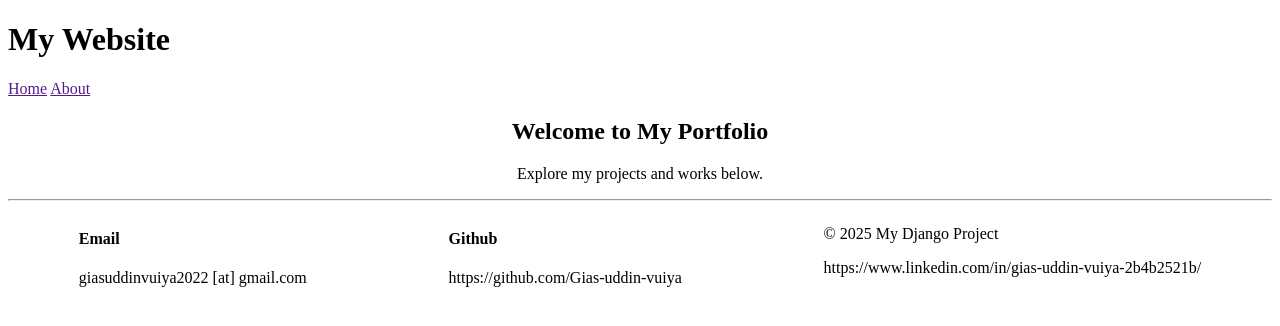
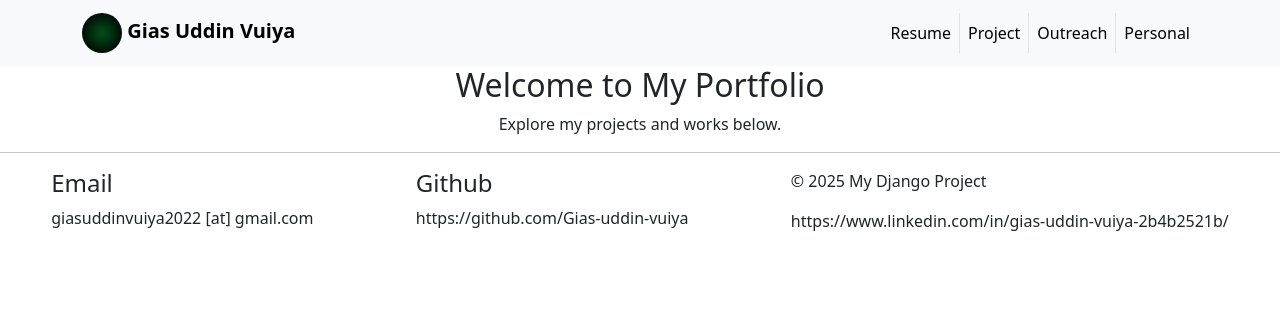
Before and after one commit to Gias-uddin-vuiya/capstone, a Django app: page /portfolios/ in a window 1280 px wide. Shown: the top 326 px of the page. Run offline with Django 5.2, Linux system fonts and the light colour scheme.

Commit message:
feat/add navbar

```diff
--- a/portfolios/templates/makers_portfolio/layout.html
+++ b/portfolios/templates/makers_portfolio/layout.html
@@ -2,15 +2,50 @@
 <html lang="en">
 <head>
     <meta charset="UTF-8">
-    <title>{% block title %}Gias Uddin Vuiya{% endblock %}</title>
+    <meta name="viewport" content="width=device-width, initial-scale=1">
+    <link href="https://cdn.jsdelivr.net/npm/bootstrap@5.3.8/dist/css/bootstrap.min.css" rel="stylesheet" integrity="sha384-sRIl4kxILFvY47J16cr9ZwB07vP4J8+LH7qKQnuqkuIAvNWLzeN8tE5YBujZqJLB" crossorigin="anonymous">
     <link rel="shortcut icon" href="../../static/portfolios/images/fav-icon.png" type="image/x-icon">
+     <title>{% block title %}Gias Uddin Vuiya{% endblock %}</title>
 </head>
 <body>
+
     <header>
-        <h1>My Website</h1>
-        <nav>
-            <a href="">Home</a>
-            <a href="">About</a>
+        <nav class="navbar navbar-expand-lg bg-body-tertiary">
+            <div class="container">
+
+                <!-- Left side brand -->
+                <a class="navbar-brand" href="#">
+                <img src="../../static/portfolios/images/image.png"
+                alt="Gias uddin"
+                class="rounded-circle" width="40" height="40">
+                <span class="fw-semibold">Gias Uddin Vuiya</span>
+                </a>
+
+                <!-- Toggle button -->
+                <button class="navbar-toggler" type="button" data-bs-toggle="collapse" data-bs-target="#navbarScroll" aria-controls="navbarScroll" aria-expanded="false" aria-label="Toggle navigation">
+                <span class="navbar-toggler-icon"></span>
+                </button>
+
+                <!-- Right side nav items -->
+                <div class="collapse navbar-collapse" id="navbarScroll">
+                <ul class="navbar-nav ms-auto my-2 my-lg-0 navbar-nav-scroll" style="--bs-scroll-height: 100px;">
+                    <li class="nav-item border-end">
+                        <a class="nav-link active" href="#">Resume</a>
+                    </li>
+
+                    <li class="nav-item border-end">
+                        <a class="nav-link active" href="#">Project</a>
+                    </li>
+                    <li class="nav-item border-end">
+                        <a class="nav-link active" href="#">Outreach</a>
+                    </li>
+                    <li class="nav-item">
+                        <a class="nav-link active" href="#">Personal</a>
+                    </li>
+                </ul>
+                </div>
+
+            </div>
         </nav>
     </header>
 
@@ -38,5 +73,6 @@
         </div>
 
     </footer>
+    <script src="https://cdn.jsdelivr.net/npm/bootstrap@5.3.8/dist/js/bootstrap.bundle.min.js" integrity="sha384-FKyoEForCGlyvwx9Hj09JcYn3nv7wiPVlz7YYwJrWVcXK/BmnVDxM+D2scQbITxI" crossorigin="anonymous"></script>
 </body>
 </html>
```
Also changed, not shown: portfolios/static/portfolios/css/global.css (added), portfolios/static/portfolios/images/image.png (added), 1 other file.
